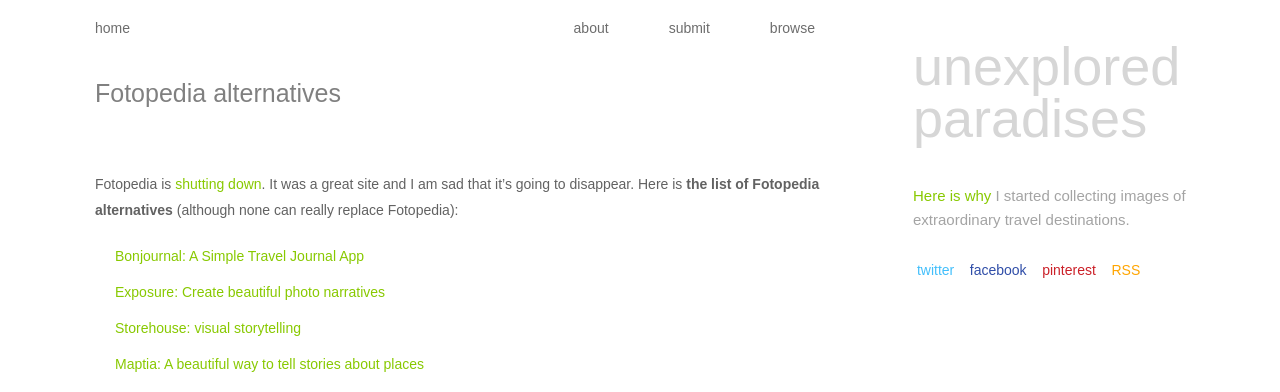
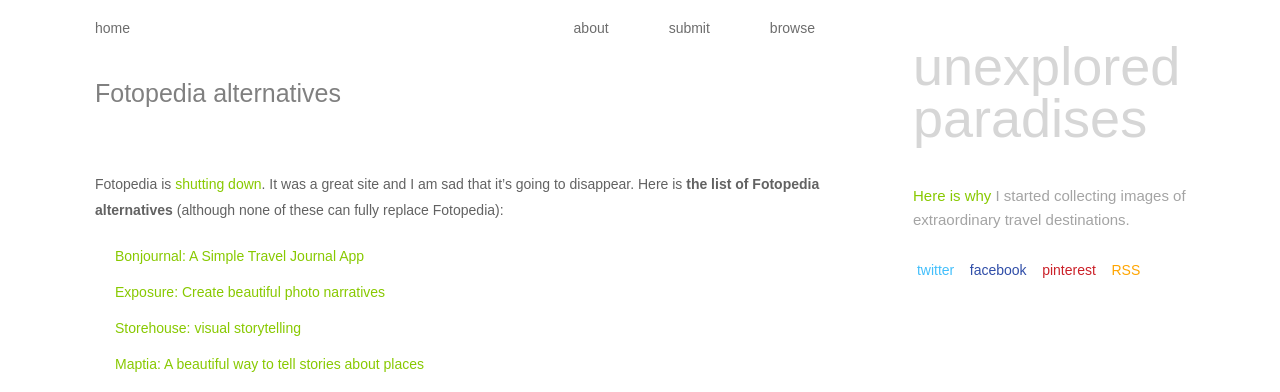
Before and after one commit to crawlingout/unexplored, a Jekyll site: the page built from _posts/2014-08-04-fotopedia-alternative.markdown, in a window 1280 px wide. Shown: the top 392 px of the page. Built offline with Jekyll 4.4.1, drawn with Linux system fonts in a browser that asks for light colours; Markdown is read by kramdown in place of the engine named in the settings; comment, search, counter and statistics services are not loaded.

Commit message:
Fixed grammar

```diff
--- a/_posts/2014-08-04-fotopedia-alternative.markdown
+++ b/_posts/2014-08-04-fotopedia-alternative.markdown
@@ -4,7 +4,7 @@
 date:   2014-08-03 20:00:00
 disqus: true
 ---
-Fotopedia is <a href="http://blog.fotopedia.com/fotopedia-shutdown/">shutting down</a>. It was a great site and I am sad that it's going to disappear. Here is <strong>the list of Fotopedia alternatives</strong> (although none can really replace Fotopedia):
+Fotopedia is <a href="http://blog.fotopedia.com/fotopedia-shutdown/">shutting down</a>. It was a great site and I am sad that it's going to disappear. Here is <strong>the list of Fotopedia alternatives</strong> (although none of these can fully replace Fotopedia):
 
 <div style="padding-left: 20px;">
     <p style="margin-bottom: 10px;">
```
